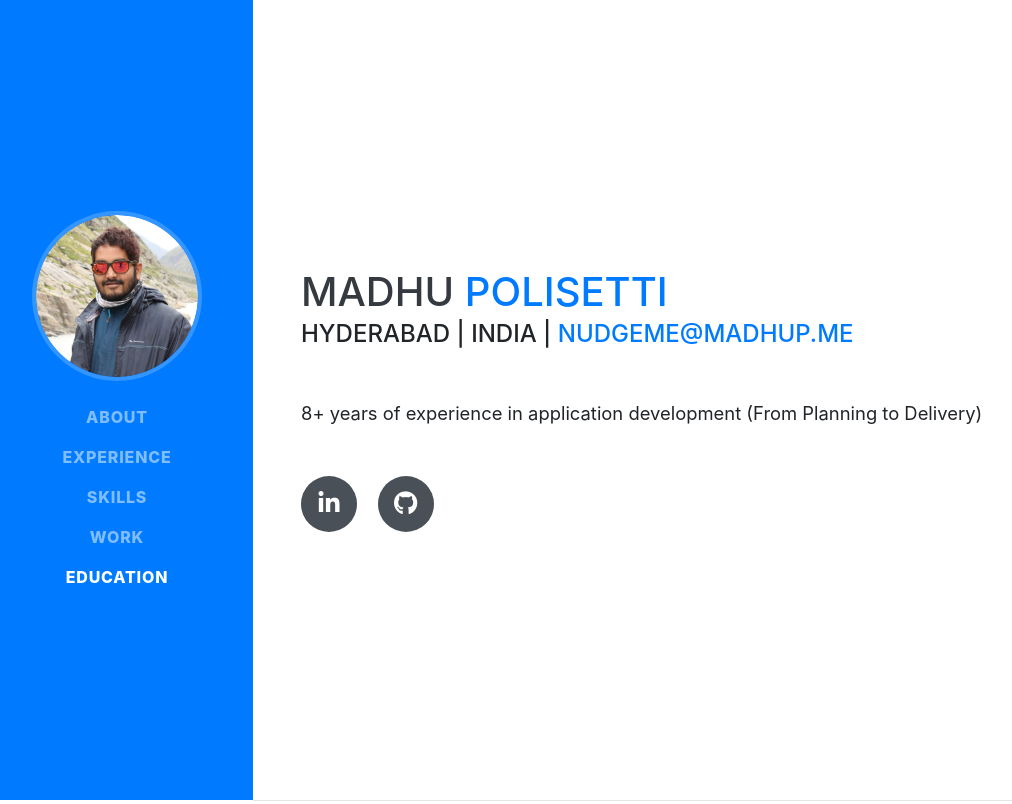
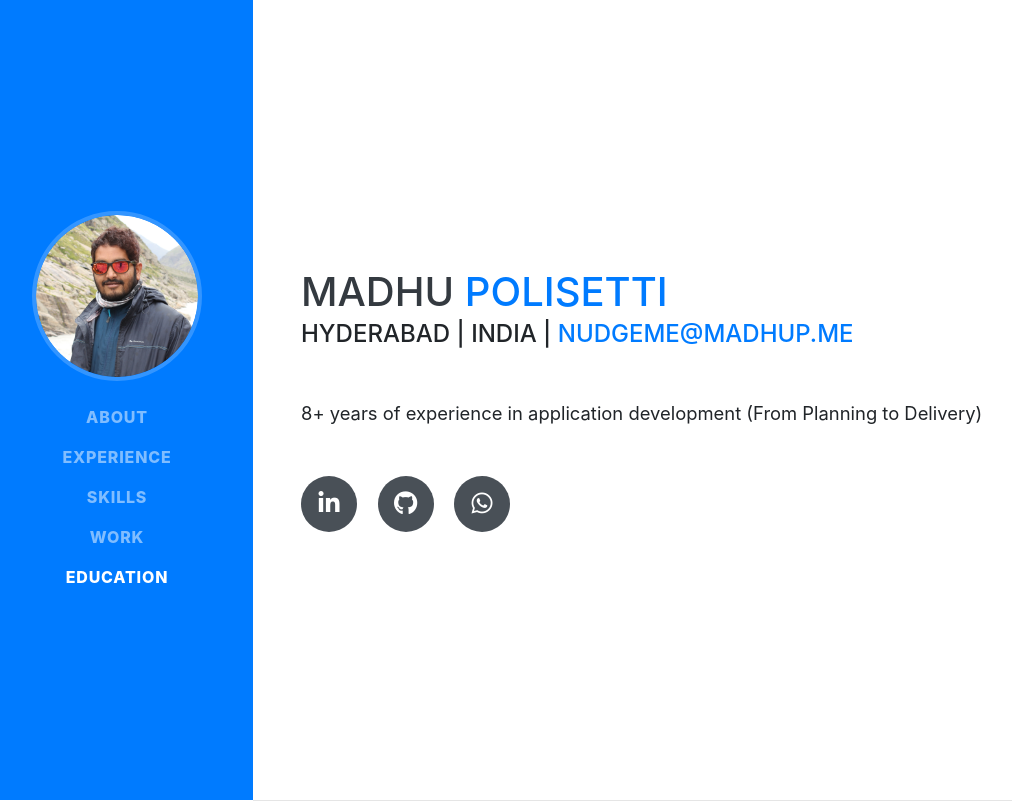
Before and after one commit to madhupolisetti/madhupolisetti.github.io, a website with bundled scripts: page index.html in a window 1280 px wide. Shown: the top 804 px of the page, without its empty margins (19-1031 px from the left). Built offline with nearby package versions, Linux system fonts and the light colour scheme; a web font is replaced by a local one.

Commit message:
Added Whatsapp

```diff
--- a/index.html
+++ b/index.html
@@ -118,6 +118,9 @@
           </a>
           <a href="https://github.com/madhupolisetti" target="_blank">
             <i class="fab fa-github"></i>
+          </a>
+		  <a href="https://wa.me/919966226645?text=Hello!!! I have just went through your profile on madhup.me" target="_blank">
+            <i class="fab fa-whatsapp"></i>
           </a>
           <!--<a href="#">
             <i class="fab fa-twitter"></i>
```
